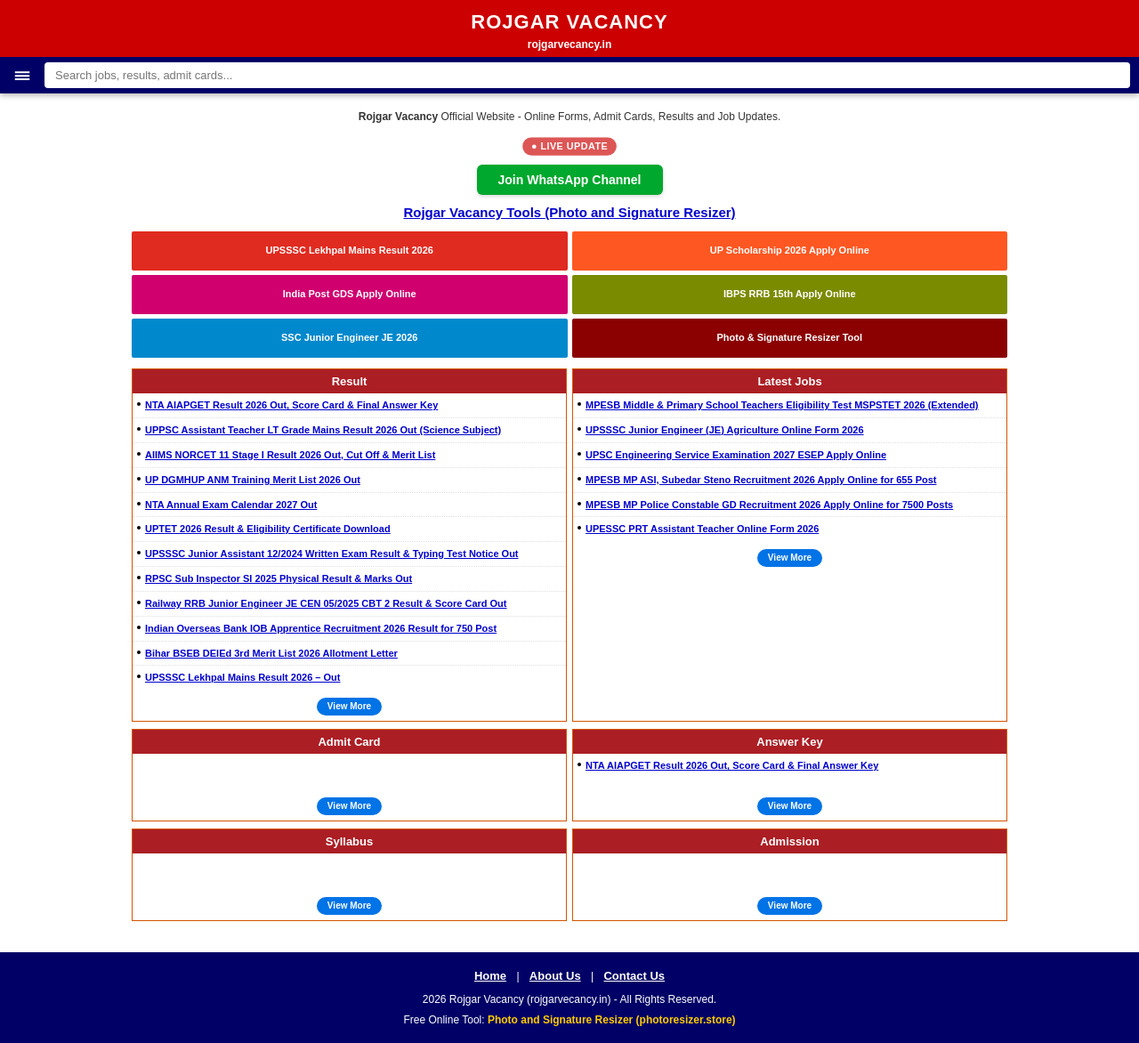
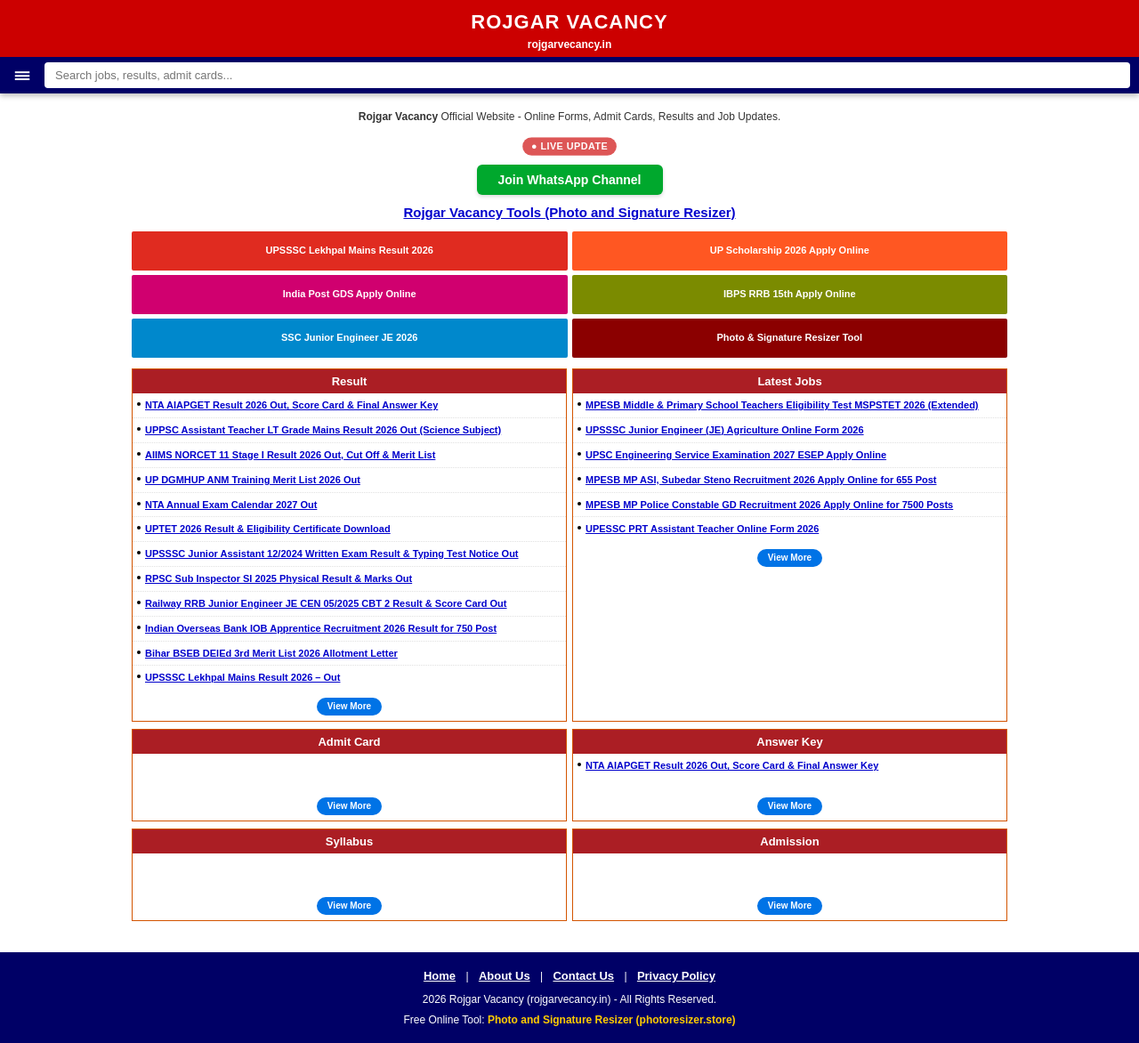
Before and after one commit to Rojgarvacancy/Rojgar-vacancy-, a Jekyll site: the page built from index.html, in a window 1280 px wide and 1172 px high. Shown: the whole window at 89% size. Built offline with Jekyll 4.4.1, drawn with Linux system fonts in a browser that asks for light colours.

Commit message:
Update default.html

```diff
--- a/_layouts/default.html
+++ b/_layouts/default.html
@@ -213,6 +213,7 @@
       <a href="https://photoresizer.store" target="_blank" style="color: #ffea00;">✂️ Photo Resizer Tool</a>
       <a href="{{ '/about/' | relative_url }}">ℹ️ About Us</a>
       <a href="{{ '/contact/' | relative_url }}">📞 Contact Us</a>
+      <a href="{{ '/privacy-policy/' | relative_url }}">🔒 Privacy Policy</a>
     </div>
   </div>
 
@@ -248,7 +249,8 @@
     <div class="footer-links">
       <a href="{{ '/' | relative_url }}">Home</a> |
       <a href="{{ '/about/' | relative_url }}">About Us</a> |
-      <a href="{{ '/contact/' | relative_url }}">Contact Us</a>
+      <a href="{{ '/contact/' | relative_url }}">Contact Us</a> |
+      <a href="{{ '/privacy-policy/' | relative_url }}">Privacy Policy</a>
     </div>
     <p>2026 Rojgar Vacancy (rojgarvecancy.in) - All Rights Reserved.</p>
     <p style="margin-top:6px;">Free Online Tool: <a href="https://photoresizer.store" target="_blank">Photo and Signature Resizer (photoresizer.store)</a></p>
```
